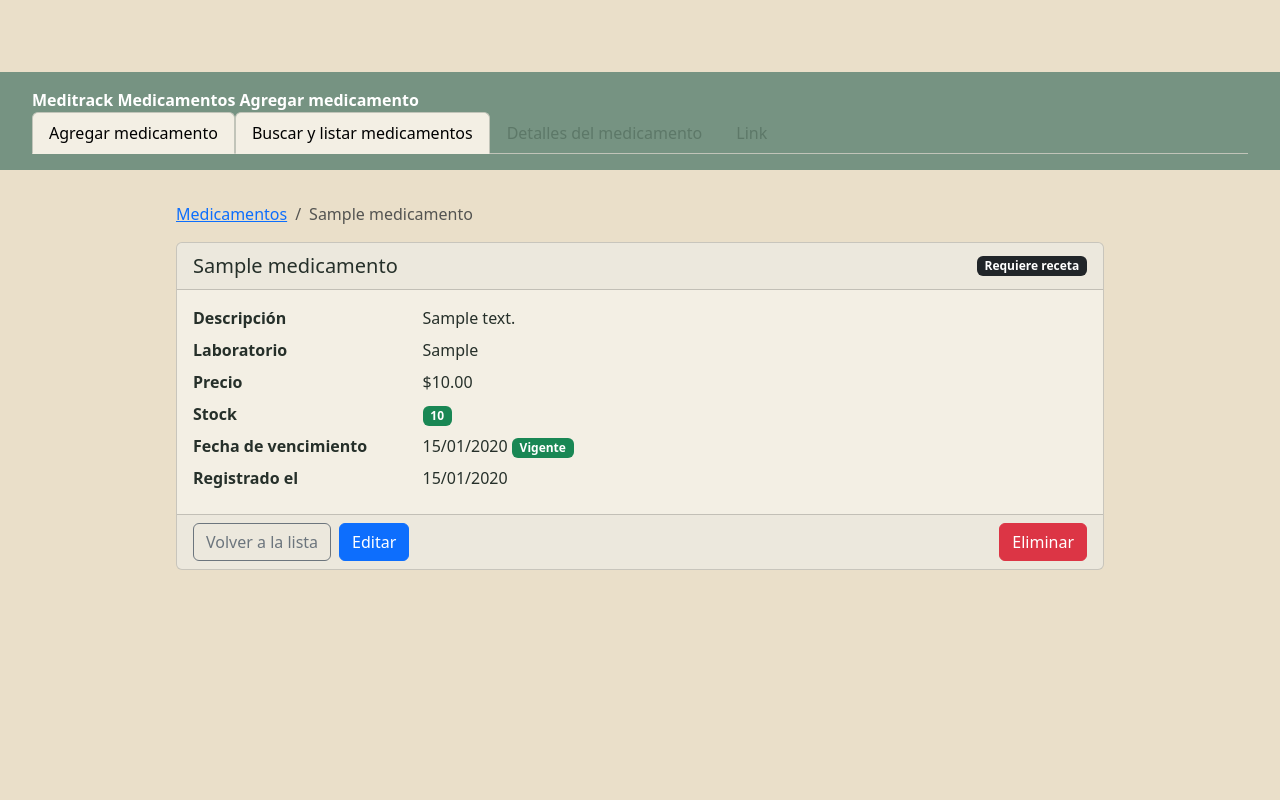
After one commit to mariluz3007/MediTrack_MF, a Flask app: template meditrack/app/templates/medicamentos/consultas/detailsMeds.html in a window 1280 px wide. The commit adds this page. Run offline with Flask 3, Linux system fonts and the light colour scheme; the template is opened without the code that fills it: values that come from a table or form of the project are taken from there, others are empty; tables that the repository leaves empty hold one stand-in row (values such as "Sample post"); parts of the project's set-up code (start-up, migrations or seed data) failed here and were passed over; some libraries are stand-ins or nearby versions.

Commit message:
Cambios realizados, se creara una rama aparte (ver whatsapp)

```diff
--- a/meditrack/app/static/css/style.css
+++ b/meditrack/app/static/css/style.css
@@ -5,7 +5,7 @@
 
     --mt-crema:  #F3EFE4;   /* fondo general */
     --mt-gris:   #C1C4B9;   /* navbar, bordes */
-    --mt-arena:  #EADFC9;   /* tarjetas, cabeceras */
+    --mt-arena:  #779384;   /* tarjetas, cabeceras */
     --mt-verde:  #779384;   /* acento principal */
     --mt-verde-oscuro: #5d7868;
     --mt-texto:  #26302a;
--- a/meditrack/app/templates/base.html
+++ b/meditrack/app/templates/base.html
@@ -10,19 +10,18 @@
     <title>{% block title %}Meditrack{% endblock %}</title>
     <link rel="stylesheet" href="{{ url_for('static', filename='css/style.css') }}">
 </head>
-<body>
-    <body style="background-color: #bda982;"></body>
+<body style="background-color: #EADFC9;">
     <header>
         <nav aria-label="Navegación principal">
         <a href="{{ url_for('main.dashboard') }}">Meditrack</a>
             <a href="{{ url_for('main.listarMeds') }}">Medicamentos</a>
-            <!-- <a href="{{ url_for('gestion.crear_medicamento') }}">Agregar medicamento</a> -->
+            <a href="{{ url_for('gestion.crear_medicamento') }}">Agregar medicamento</a>
             <ul class="nav nav-tabs">
             <li class="nav-item">
                 <a class="nav-link active" aria-current="page" href="{{ url_for('gestion.crear_medicamento') }}">Agregar medicamento</a>
             </li>
             <li class="nav-item">
-                <a class="nav-link active" aria-current="page" href="#">Buscar y listar medicamentos</a>
+                <a class="nav-link active" aria-current="page" href="{{ url_for('main.listarMeds') }}">Buscar y listar medicamentos</a>
             </li>
             <li class="nav-item">
                 <a class="nav-link" href="#">Detalles del medicamento</a>
--- /dev/null
+++ b/meditrack/app/templates/macros.html
@@ -0,0 +1,51 @@
+{#
+    Macros reutilizables. Uso en una plantilla:
+        {% from "macros.html" import campo, campo_check, badge_stock, badge_vencimiento %}
+
+    ERROR 18 (corregido): este archivo existía pero nadie lo importaba, y su
+    macro render_field usaba clases que no existían (.form-field, .error) en
+    vez de las de Bootstrap. Ahora formulario.html lo usa y evita ~100 líneas
+    repetidas.
+#}
+
+{# Campo de formulario con etiqueta, validación visual y mensajes de error. #}
+{% macro campo(field) %}
+    <div class="mb-3">
+        {{ field.label(class="form-label") }}
+        {{ field(class="form-control" ~ (" is-invalid" if field.errors else ""), **kwargs) }}
+        {% for error in field.errors %}
+            <div class="invalid-feedback">{{ error }}</div>
+        {% endfor %}
+    </div>
+{% endmacro %}
+
+{# Casilla de verificación (BooleanField). #}
+{% macro campo_check(field) %}
+    <div class="form-check mb-4">
+        {{ field(class="form-check-input") }}
+        {{ field.label(class="form-check-label") }}
+    </div>
+{% endmacro %}
+
+{# Insignia de stock: agotado / bajo / normal. #}
+{% macro badge_stock(stock, bajo) %}
+    {% if stock == 0 %}
+        <span class="badge text-bg-danger">Agotado</span>
+    {% elif stock <= bajo %}
+        <span class="badge text-bg-warning">{{ stock }} · bajo</span>
+    {% else %}
+        <span class="badge text-bg-success">{{ stock }}</span>
+    {% endif %}
+{% endmacro %}
+
+{# Insignia de vencimiento: vencido / por vencer / vigente. #}
+{% macro badge_vencimiento(fecha, hoy, dias) %}
+    {% set faltan = (fecha - hoy).days %}
+    {% if faltan < 0 %}
+        <span class="badge text-bg-danger">Vencido</span>
+    {% elif faltan <= dias %}
+        <span class="badge text-bg-warning">Vence en {{ faltan }} d</span>
+    {% else %}
+        <span class="badge text-bg-success">Vigente</span>
+    {% endif %}
+{% endmacro %}
--- /dev/null
+++ b/meditrack/app/templates/medicamentos/consultas/detailsMeds.html
@@ -0,0 +1,67 @@
+{#
+    Detalle de un medicamento.
+
+    ERROR 20 (corregido): el botón "Eliminar" borraba el registro al instante,
+    sin pedir confirmación. Se agregó un confirm() antes de enviar el formulario.
+    Además, los botones ahora tienen un orden claro (volver / editar / eliminar).
+-#}
+{% extends "base.html" %}
+{% from "macros.html" import badge_stock, badge_vencimiento %}
+
+{% block title %}{{ medicamento.nombre }} | Meditrack{% endblock %}
+
+{% block content %}
+    <nav aria-label="breadcrumb">
+        <ol class="breadcrumb">
+            <li class="breadcrumb-item"><a href="{{ url_for('main.listarMeds') }}">Medicamentos</a></li>
+            <li class="breadcrumb-item active" aria-current="page">{{ medicamento.nombre }}</li>
+        </ol>
+    </nav>
+
+    <div class="card">
+        <div class="card-header d-flex flex-wrap justify-content-between align-items-center gap-2">
+            <span class="fs-5">{{ medicamento.nombre }}</span>
+            {% if medicamento.requiere_receta %}
+                <span class="badge text-bg-dark">Requiere receta</span>
+            {% else %}
+                <span class="badge text-bg-secondary">Venta libre</span>
+            {% endif %}
+        </div>
+
+        <div class="card-body">
+            <dl class="row mb-0">
+                <dt class="col-sm-3">Descripción</dt>
+                <dd class="col-sm-9">{{ medicamento.descripcion }}</dd>
+
+                <dt class="col-sm-3">Laboratorio</dt>
+                <dd class="col-sm-9">{{ medicamento.laboratorio }}</dd>
+
+                <dt class="col-sm-3">Precio</dt>
+                <dd class="col-sm-9">${{ "%.2f"|format(medicamento.precio) }}</dd>
+
+                <dt class="col-sm-3">Stock</dt>
+                <dd class="col-sm-9">{{ badge_stock(medicamento.stock, stock_bajo) }}</dd>
+
+                <dt class="col-sm-3">Fecha de vencimiento</dt>
+                <dd class="col-sm-9">
+                    {{ medicamento.fecha_vencimiento.strftime("%d/%m/%Y") }}
+                    {{ badge_vencimiento(medicamento.fecha_vencimiento, hoy, dias) }}
+                </dd>
+
+                <dt class="col-sm-3">Registrado el</dt>
+                <dd class="col-sm-9">{{ medicamento.fecha_registro.strftime("%d/%m/%Y") }}</dd>
+            </dl>
+        </div>
+
+        <div class="card-footer d-flex flex-wrap gap-2">
+            <a class="btn btn-outline-secondary" href="{{ url_for('main.listarMeds') }}">Volver a la lista</a>
+            <a class="btn btn-primary" href="{{ url_for('gestion.editar_medicamento', id=medicamento.id) }}">Editar</a>
+            <form class="ms-auto" method="POST"
+                    action="{{ url_for('gestion.eliminar_medicamento', id=medicamento.id) }}"
+                    onsubmit="return confirm('¿Eliminar {{ medicamento.nombre|e }}? Esta acción no se puede deshacer.');">
+                <input type="hidden" name="csrf_token" value="{{ csrf_token() }}">
+                <button class="btn btn-danger" type="submit">Eliminar</button>
+            </form>
+        </div>
+    </div>
+{% endblock %}
--- a/meditrack/config.py
+++ b/meditrack/config.py
@@ -2,13 +2,13 @@
 # otras variables de configuración necesarias.
 import os
 
+BASE_DIR = os.path.abspath(os.path.dirname(__init__))
 
 class Config:
     SECRET_KEY = os.environ.get("SECRET_KEY", "development-only-change-me")
     SQLALCHEMY_DATABASE_URI = os.environ.get(
-        "DATABASE_URL", "sqlite:///meditrack.db"
+        BASE_DIR = os.path.abspath(os.path.dirname(file))
     )
-    SQLALCHEMY_TRACK_MODIFICATIONS = False
 
 
 class TestConfig(Config):
```
Also changed, not shown: meditrack/app/templates/medicamentos/consultas/buscarMeds.html (added, +84 -0 lines), meditrack/tests/test_app.py (added, +108 -0 lines), meditrack/app/gestion/__init__.py (added).
